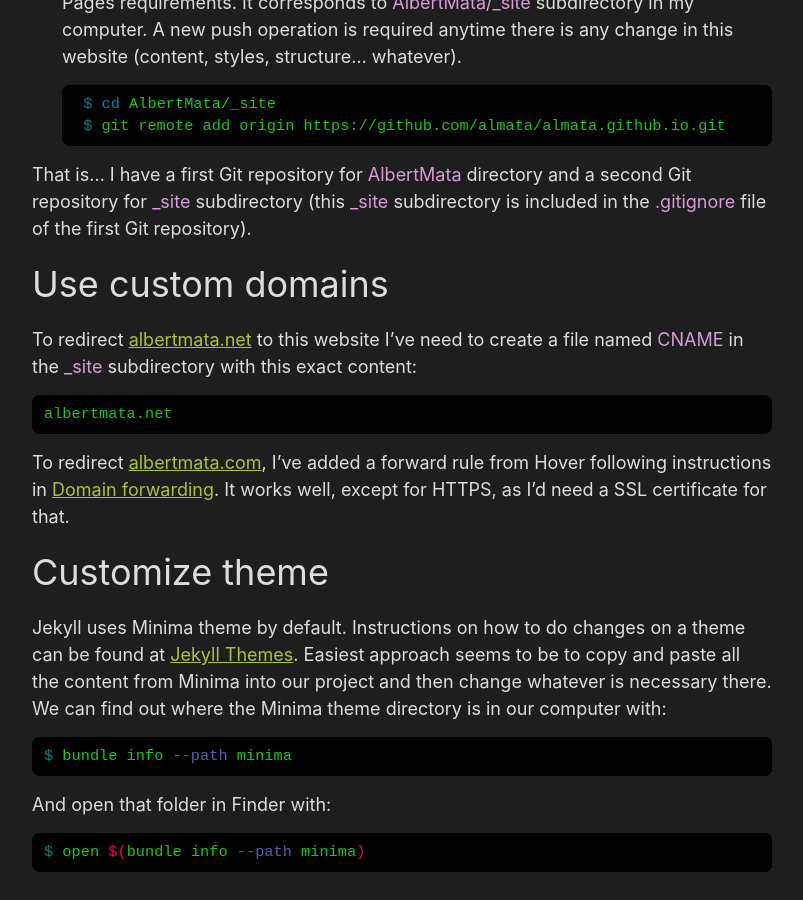
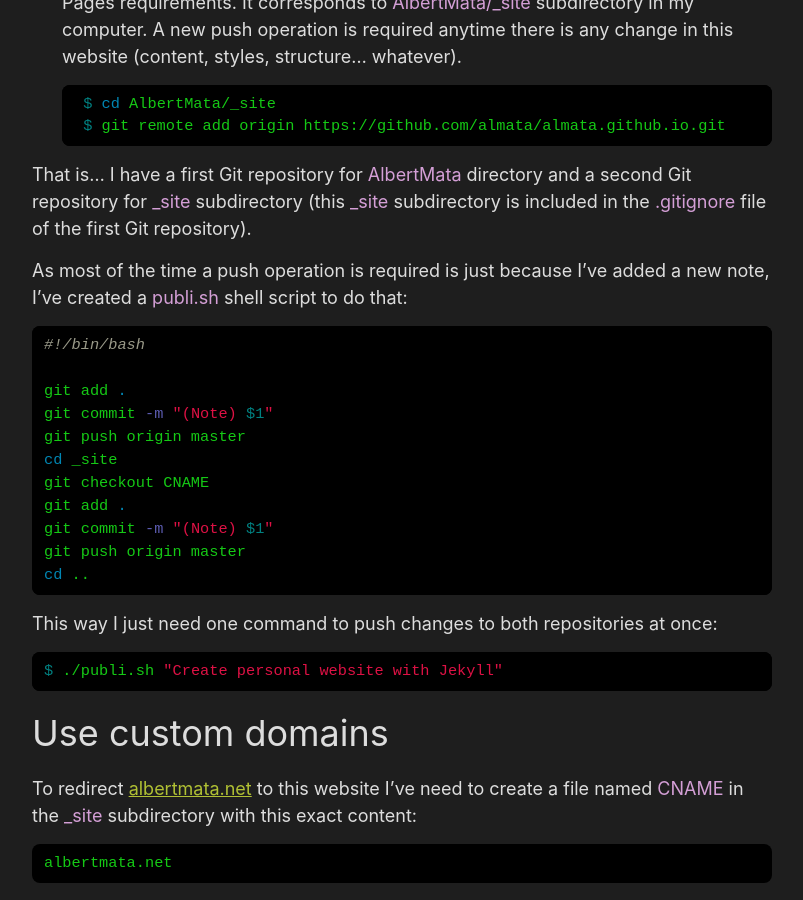
Before and after one commit to almata/Jekyll, a Jekyll site: the page built from _posts/2021-06-08-create-personal-website-with-jekyll.markdown, in a window 1280 px wide and 900 px high, scrolled down 998 px. Shown: the whole window, without its empty margins (238-1041 px from the left). Built offline with Jekyll 4.4.1, drawn with Linux system fonts in a browser that asks for light colours.

````diff
--- a/_posts/2021-06-08-create-personal-website-with-jekyll.markdown
+++ b/_posts/2021-06-08-create-personal-website-with-jekyll.markdown
@@ -46,6 +46,28 @@ I have two different repositories on GitHub:
 
 That is... I have a first Git repository for *AlbertMata* directory and a second Git repository for *\_site* subdirectory (this *\_site* subdirectory is included in the *.gitignore* file of the first Git repository).
 
+As most of the time a push operation is required is just because I've added a new note, I've created a *publi.sh* shell script to do that:
+
+```bash
+#!/bin/bash
+
+git add .
+git commit -m "(Note) $1"
+git push origin master
+cd _site
+git checkout CNAME
+git add .
+git commit -m "(Note) $1"
+git push origin master
+cd ..
+```
+
+This way I just need one command to push changes to both repositories at once:
+
+```bash
+$ ./publi.sh "Create personal website with Jekyll"
+```
+
 ## Use custom domains
 
 To redirect [albertmata.net](https://albertmata.net) to this website I've need to create a file named *CNAME* in the *\_site* subdirectory with this exact content:
````
Also changed, not shown: _posts/2021-03-19-docker-cheat-sheet.markdown (added, +67 -0 lines).
